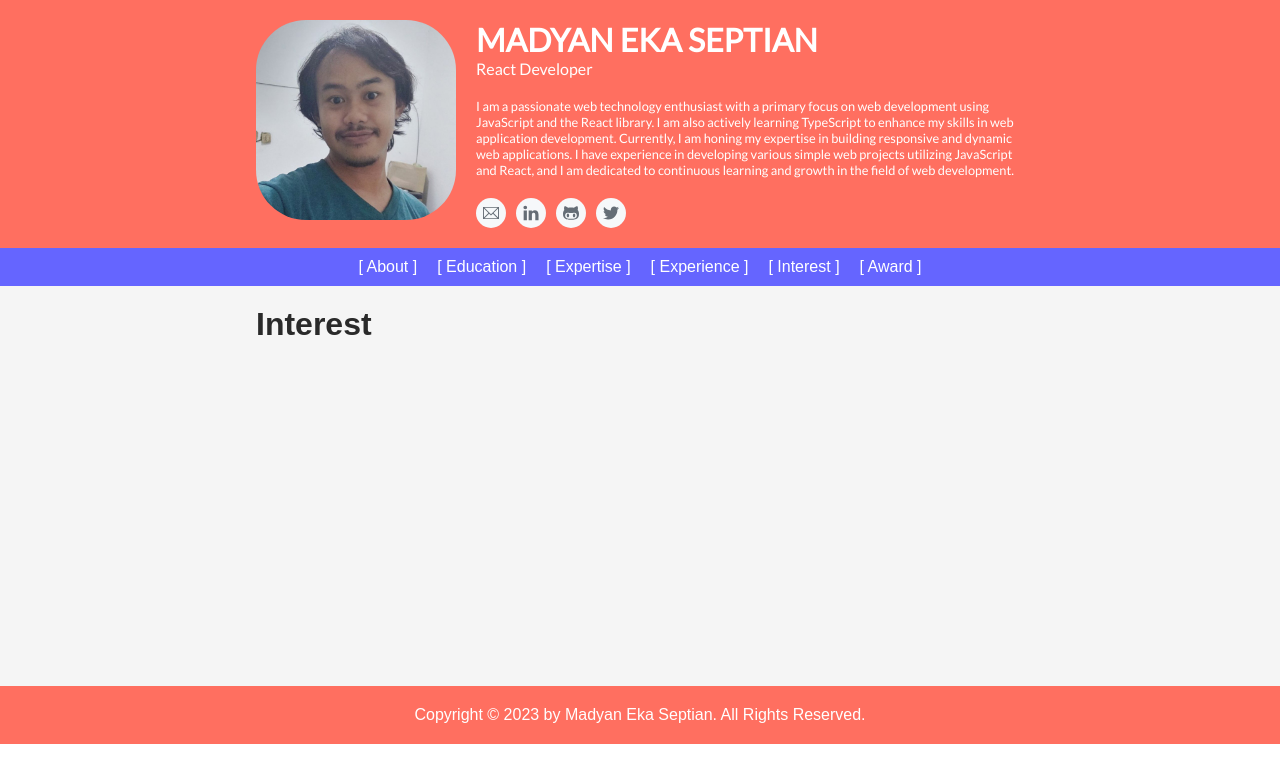
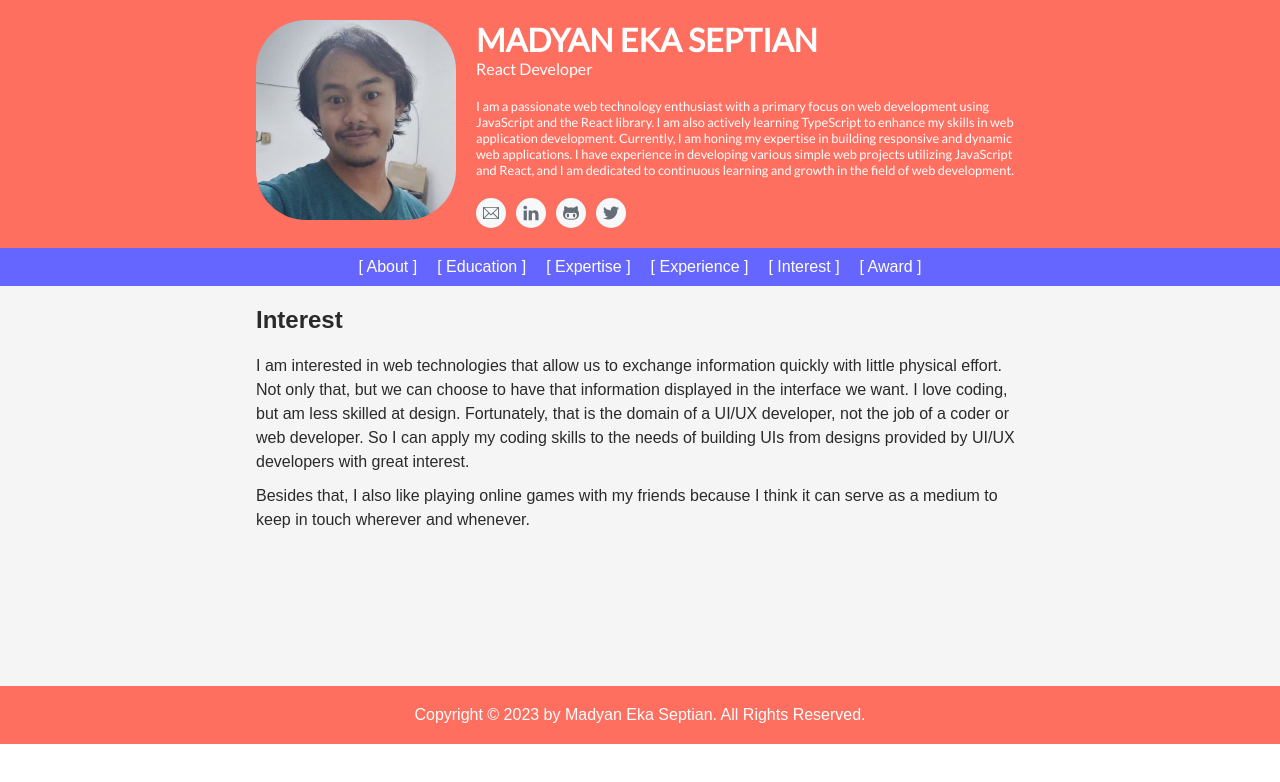
Before and after one commit to madyanes/cv-prakerja-hacktiv8, a React (Vite) app: page /interest in a window 1280 px wide. Shown: the top 782 px of the page. Built offline with nearby package versions, Linux system fonts and the light colour scheme; a web font is replaced by a local one.

Commit message:
Fill interest content

```diff
--- a/src/App.css
+++ b/src/App.css
@@ -96,6 +96,10 @@ article {
 
 article header {
   margin-bottom: 20px;
+}
+
+article p {
+  line-height: 1.5rem;
 }
 
 article p:not(:last-child) {
--- a/src/pages/Interest.jsx
+++ b/src/pages/Interest.jsx
@@ -1,5 +1,24 @@
 function Interest() {
-  return <h1>Interest</h1>;
+  return (
+    <article>
+      <header>
+        <h1>Interest</h1>
+      </header>
+      <p>
+        I am interested in web technologies that allow us to exchange
+        information quickly with little physical effort. Not only that, but we
+        can choose to have that information displayed in the interface we want.
+        I love coding, but am less skilled at design. Fortunately, that is the
+        domain of a UI/UX developer, not the job of a coder or web developer. So
+        I can apply my coding skills to the needs of building UIs from designs
+        provided by UI/UX developers with great interest.
+      </p>
+      <p>
+        Besides that, I also like playing online games with my friends because I
+        think it can serve as a medium to keep in touch wherever and whenever.
+      </p>
+    </article>
+  );
 }
 
 export default Interest;
```
